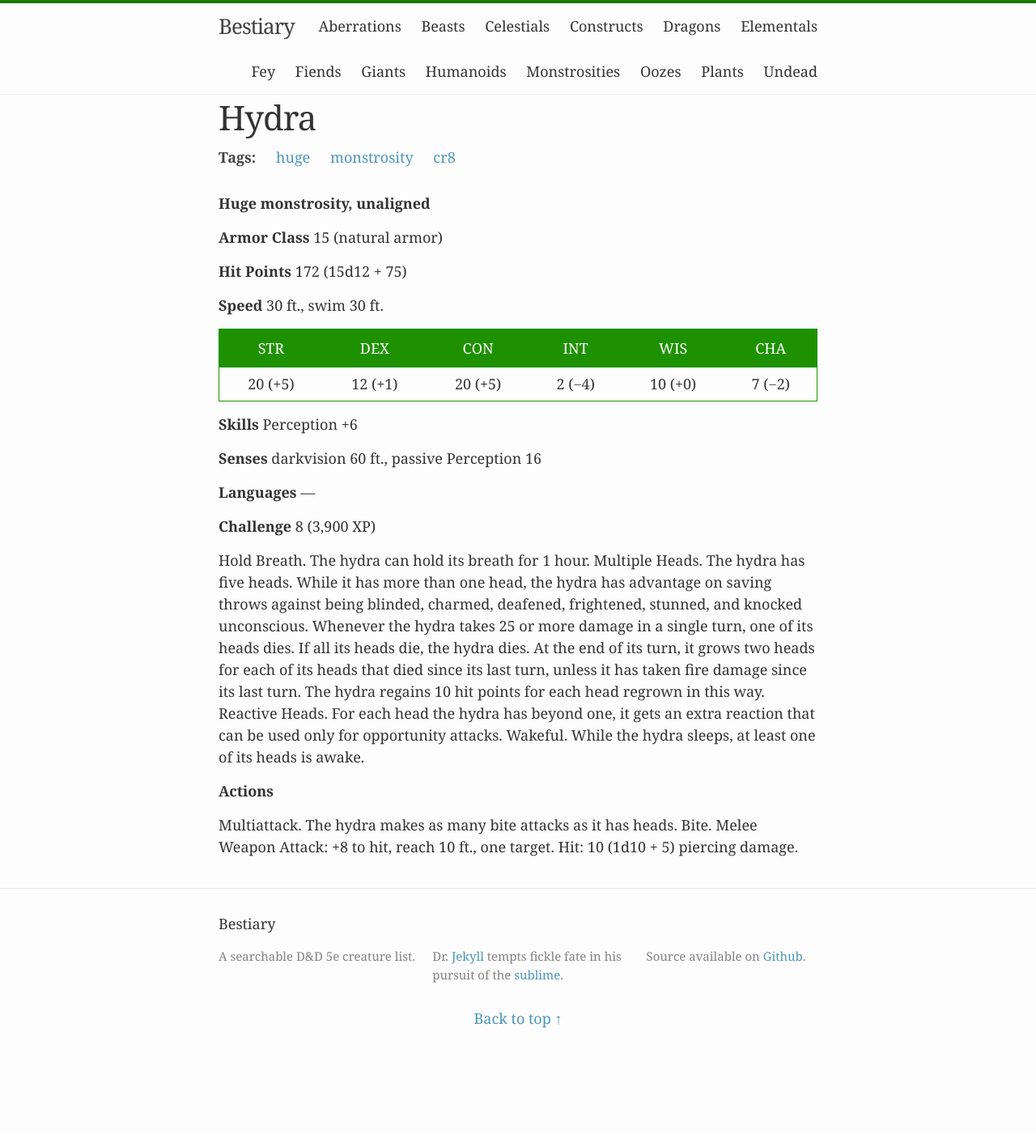
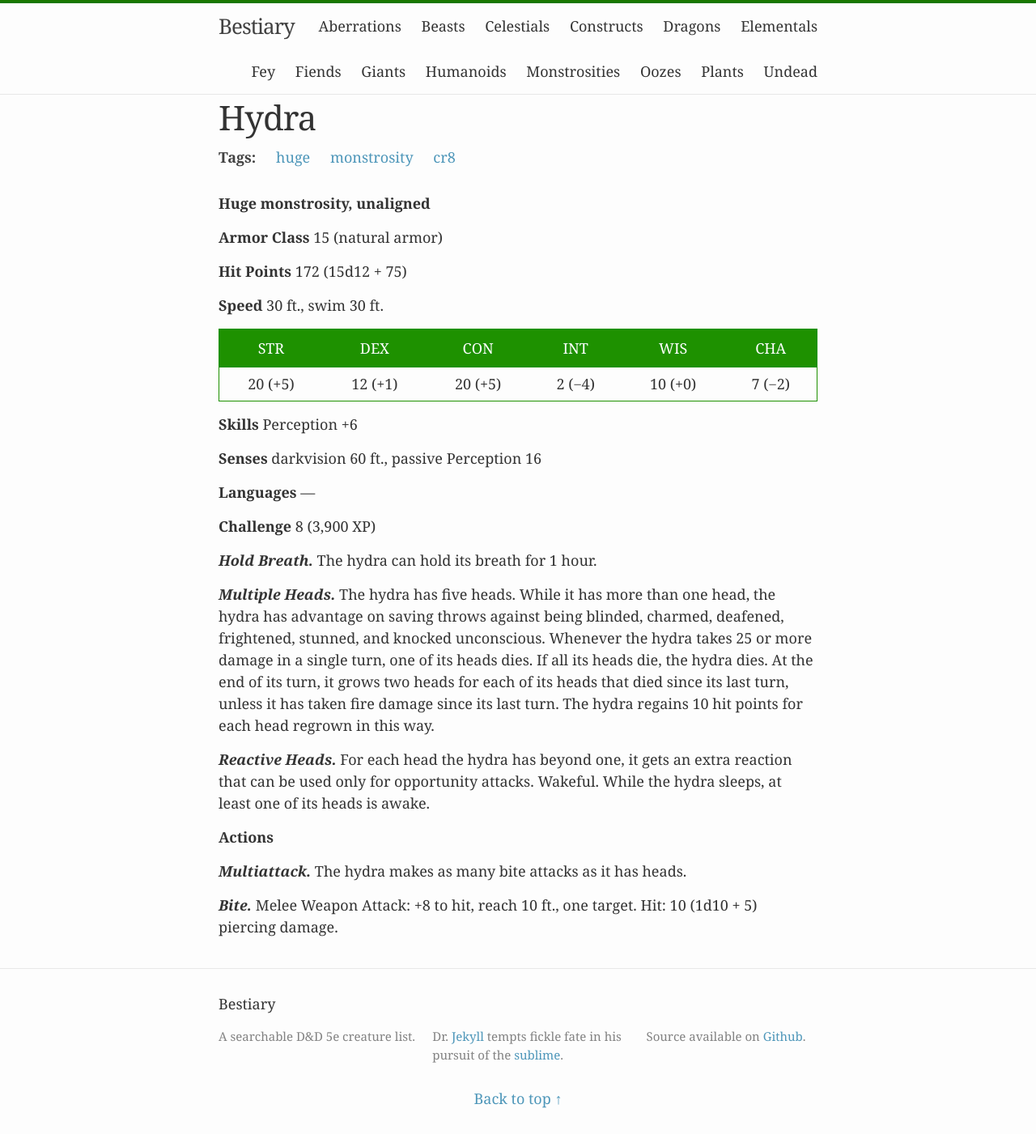
Before and after one commit to beaurancourt/bestiary, a Jekyll site: the page built from _posts/2016-02-29-hydra.markdown, in a window 1280 px wide. Shown: the whole page at 81% size. Built offline with Jekyll 4.4.1, drawn with Linux system fonts in a browser that asks for light colours; before the commit the page ends 1302 px from its top, so only the background shows below that.

```diff
--- a/_posts/2016-02-29-hydra.markdown
+++ b/_posts/2016-02-29-hydra.markdown
@@ -25,8 +25,14 @@ tags: [huge, monstrosity, cr8]
 
 **Challenge** 8 (3,900 XP)
 
-Hold Breath. The hydra can hold its breath for 1 hour. Multiple Heads. The hydra has five heads. While it has more than one head, the hydra has advantage on saving throws against being blinded, charmed, deafened, frightened, stunned, and knocked unconscious. Whenever the hydra takes 25 or more damage in a single turn, one of its heads dies. If all its heads die, the hydra dies. At the end of its turn, it grows two heads for each of its heads that died since its last turn, unless it has taken fire damage since its last turn. The hydra regains 10 hit points for each head regrown in this way. Reactive Heads. For each head the hydra has beyond one, it gets an extra reaction that can be used only for opportunity attacks. Wakeful. While the hydra sleeps, at least one of its heads is awake.
+***Hold Breath.*** The hydra can hold its breath for 1 hour.
+
+***Multiple Heads.*** The hydra has five heads. While it has more than one head, the hydra has advantage on saving throws against being blinded, charmed, deafened, frightened, stunned, and knocked unconscious. Whenever the hydra takes 25 or more damage in a single turn, one of its heads dies. If all its heads die, the hydra dies. At the end of its turn, it grows two heads for each of its heads that died since its last turn, unless it has taken fire damage since its last turn. The hydra regains 10 hit points for each head regrown in this way.
+
+***Reactive Heads.*** For each head the hydra has beyond one, it gets an extra reaction that can be used only for opportunity attacks. Wakeful. While the hydra sleeps, at least one of its heads is awake.
 
 **Actions**
 
-Multiattack. The hydra makes as many bite attacks as it has heads. Bite. Melee Weapon Attack: +8 to hit, reach 10 ft., one target. Hit: 10 (1d10 + 5) piercing damage.
+***Multiattack.*** The hydra makes as many bite attacks as it has heads.
+
+***Bite.*** Melee Weapon Attack: +8 to hit, reach 10 ft., one target. Hit: 10 (1d10 + 5) piercing damage.
```
